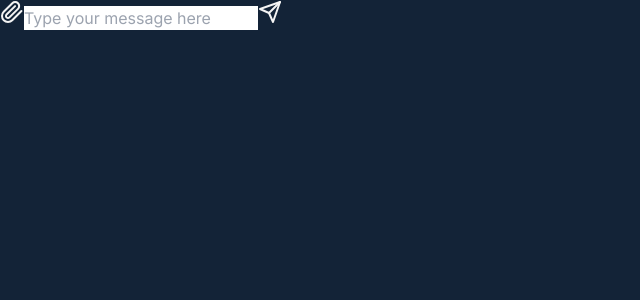
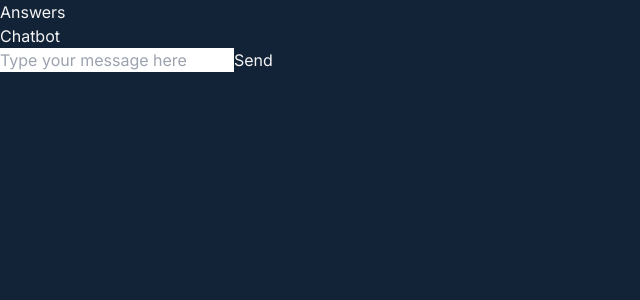
Before and after one commit to tarunagarwal1981/vessel-iq, a Next.js app: page / in a window 1280 px wide. Shown: the top 300 px of the page, without its empty margins (0-640 px from the left). Built offline with nearby package versions, Linux system fonts and the light colour scheme.

Commit message:
Update Chat.tsx

```diff
--- a/src/components/Chat.tsx
+++ b/src/components/Chat.tsx
@@ -1,108 +1,55 @@
-'use client';
+// Chat.tsx or page.tsx (depending on where you implemented the chat layout)
 
-import { useState, useRef, useEffect } from 'react';
-import { Send, Paperclip } from 'lucide-react';
+import React, { useState } from "react";
 
-type Message = {
-  type: 'user' | 'assistant';
-  content: string;
-};
+function Chat() {
+  const [messages, setMessages] = useState([]);
+  const [input, setInput] = useState("");
 
-export default function ChatInterface() {
-  const [messages, setMessages] = useState<Message[]>([]);
-  const [input, setInput] = useState('');
-  const [isLoading, setIsLoading] = useState(false);
-  const messagesEndRef = useRef<HTMLDivElement>(null);
-
-  const scrollToBottom = () => {
-    messagesEndRef.current?.scrollIntoView({ behavior: 'smooth' });
+  const handleInputChange = (event: React.ChangeEvent<HTMLInputElement>) => {
+    setInput(event.target.value);
   };
 
-  useEffect(() => {
-    scrollToBottom();
-  }, [messages]);
-
-  const handleSubmit = async (e: React.FormEvent) => {
-    e.preventDefault();
-    if (!input.trim() || isLoading) return;
-
-    const newMessage = input;
-    setInput('');
-    setIsLoading(true);
-
-    try {
-      setMessages(prev => [...prev, {
-        type: 'user',
-        content: newMessage
-      }]);
-
-      const response = await fetch('/api/chat', {
-        method: 'POST',
-        headers: { 'Content-Type': 'application/json' },
-        body: JSON.stringify({ message: newMessage })
-      });
-
-      const data = await response.json();
-
-      setMessages(prev => [...prev, {
-        type: 'assistant',
-        content: data.response
-      }]);
-    } catch (error) {
-      console.error('Error:', error);
-    } finally {
-      setIsLoading(false);
+  const handleSendMessage = () => {
+    if (input.trim()) {
+      setMessages((prevMessages) => [...prevMessages, { text: input, sender: "User" }]);
+      setInput("");
+      // Placeholder for bot response simulation (API call here)
+      setTimeout(() => {
+        setMessages((prevMessages) => [...prevMessages, { text: "Bot's response to: " + input, sender: "Bot" }]);
+      }, 500);
     }
   };
 
   return (
-    <div className="flex flex-col h-screen bg-[#132337]">
-      {/* Messages area */}
-      <div className="flex-1 overflow-y-auto px-4 py-6">
-        <div className="max-w-4xl mx-auto space-y-4">
-          {messages.map((msg, idx) => (
-            <div
-              key={idx}
-              className={`p-4 rounded-lg ${
-                msg.type === 'user'
-                  ? 'bg-blue-600 ml-auto max-w-[80%]'
-                  : 'bg-gray-800 mr-auto max-w-[80%]'
-              }`}
-            >
-              <p className="text-white text-sm">{msg.content}</p>
+    <div className="container">
+      <div className="answerArea">
+        <h2>Answers</h2>
+        <div className="messages">
+          {messages.map((msg, index) => (
+            <div key={index} className={msg.sender === "User" ? "userMessage" : "botMessage"}>
+              {msg.text}
             </div>
           ))}
-          <div ref={messagesEndRef} />
         </div>
       </div>
-
-      {/* Input area */}
-      <div className="border-t border-gray-700 bg-[#1a2a3d] py-4">
-        <form onSubmit={handleSubmit} className="max-w-4xl mx-auto px-4 flex items-center gap-2">
-          <button
-            type="button"
-            className="p-2 text-gray-400 hover:text-gray-300"
-          >
-            <Paperclip className="w-5 h-5" />
-          </button>
-
+      <div className="chatbotArea">
+        <h2>Chatbot</h2>
+        <div className="inputContainer">
           <input
             type="text"
             value={input}
-            onChange={(e) => setInput(e.target.value)}
+            onChange={handleInputChange}
             placeholder="Type your message here"
-            className="flex-1 bg-transparent border-none text-white placeholder-gray-400 focus:outline-none text-sm"
+            className="chatInput"
           />
-
-          <button
-            type="submit"
-            disabled={isLoading}
-            className="p-2 text-blue-400 hover:text-blue-300 disabled:opacity-50"
-          >
-            <Send className="w-5 h-5" />
+          <button onClick={handleSendMessage} className="sendButton">
+            Send
           </button>
-        </form>
+        </div>
       </div>
     </div>
   );
 }
+
+export default Chat;
```
